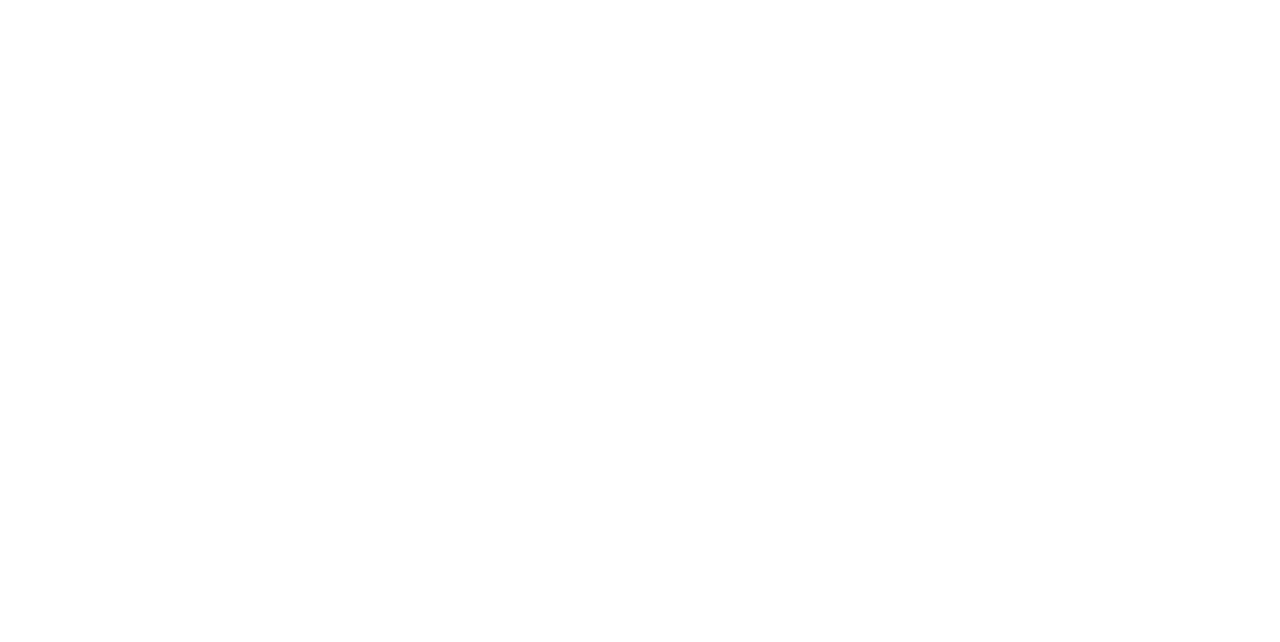
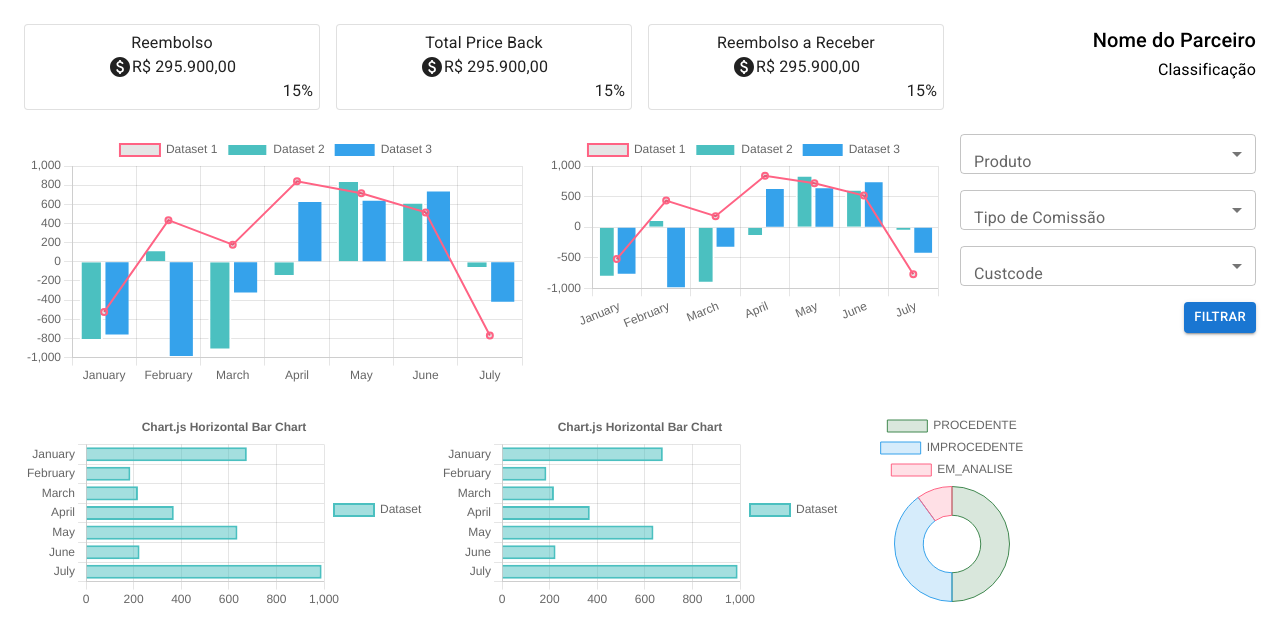
Before and after one commit to wdrik/dashboard-tim, a React (Create React App) app: page /refund-dashboard in a window 1280 px wide. Before the commit this address had no page. Shown: the top 642 px of the page. Built offline with nearby package versions, Linux system fonts and the light colour scheme; data requests are answered from the project's data file.

Commit message:
feat: add ComissionDashboardManagement page

```diff
--- a/src/App.tsx
+++ b/src/App.tsx
@@ -1,18 +1,13 @@
-import { BrowserRouter as Router, Routes, Route } from 'react-router-dom';
 import Container from '@mui/material/Container';
 
-import CommissionDashboard from './pages/CommissionDashboard';
+import Routes from './routes';
 
 import './assets/styles/global.css';
 
 function App() {
   return (
     <Container maxWidth="xl">
-      <Router>
-        <Routes>
-          <Route path="/" element={<CommissionDashboard />} />
-        </Routes>
-      </Router>
+      <Routes />
     </Container>
   );
 }
--- a/src/pages/CommissionDashboard/index.tsx
+++ b/src/pages/CommissionDashboard/index.tsx
@@ -15,7 +15,7 @@
 import CustomDatePicker from '../../components/CustomDatePicker';
 
 import { useFetch } from '../../hooks/useFetch';
-import { IPartnerContestation } from '../../@types';
+import { IPartnerContestation } from '../../@types/types';
 
 type IForm = {
   product: string[];
@@ -61,6 +61,7 @@
   };
 
   return (
+    <>
       <Grid container spacing={2} my={1}>
         <Grid item xs={3}>
           <CardWrapper title="Comissão" />
@@ -80,7 +81,9 @@
             classification="Classificação"
           />
         </Grid>
+      </Grid>
 
+      <Grid container spacing={2} my={1}>
         <Grid item xs={4}>
           <CustomChart />
         </Grid>
@@ -112,7 +115,11 @@
 
             <MultiSelect
               tag="Produto"
-            options={['Bradley Wilkerson', 'Virginia Andrews', 'Kelly Snyder']}
+              options={[
+                'Bradley Wilkerson',
+                'Virginia Andrews',
+                'Kelly Snyder',
+              ]}
               name="product"
               inputValue={form.product}
               handleChange={handleChange}
@@ -139,7 +146,9 @@
             </Button>
           </Box>
         </Grid>
+      </Grid>
 
+      <Grid container spacing={2} my={1}>
         <Grid item xs={4}>
           <HorizontalBarChart />
         </Grid>
@@ -157,6 +166,7 @@
           )}
         </Grid>
       </Grid>
+    </>
   );
 }
 
--- /dev/null
+++ b/src/pages/CommissionDashboardManagement/index.tsx
@@ -0,0 +1,35 @@
+import Grid from '@mui/material/Grid';
+
+import CardWrapper from '../../components/CardWrapper';
+
+function CommissionDashboardManagement() {
+  return (
+    <>
+      <Grid container spacing={2} my={1}>
+        <Grid item xs={3}>
+          <CardWrapper title="Comissão Bruta" />
+        </Grid>
+
+        <Grid item xs={3}>
+          <CardWrapper title="Total Estornos" />
+        </Grid>
+
+        <Grid item xs={3}>
+          <CardWrapper title="Comissão Paga" />
+        </Grid>
+
+        <Grid item xs={3}>
+          <CardWrapper title="Total Saldo Negativo" />
+        </Grid>
+      </Grid>
+
+      <Grid container spacing={2} my={1}>
+        <Grid item xs={5}>
+          <CustomChart />
+        </Grid>
+      </Grid>
+    </>
+  );
+}
+
+export default CommissionDashboardManagement;
--- a/src/pages/RefundDashboard/index.tsx
+++ b/src/pages/RefundDashboard/index.tsx
@@ -1,14 +1,166 @@
+import { useState } from 'react';
 import Grid from '@mui/material/Grid';
+import Box from '@mui/material/Box';
+import Button from '@mui/material/Button';
+import { SelectChangeEvent } from '@mui/material/Select';
 
 import CardWrapper from '../../components/CardWrapper';
+import CustomChart from '../../components/CustomChart';
+import PartnerInfo from '../../components/PartnerInfo';
+import MultiSelect from '../../components/MultiSelect';
+import CustomDatePicker from '../../components/CustomDatePicker';
+import HorizontalBarChart from '../../components/HorizontalBarChart';
+import DoughnutChart from '../../components/DoughnutChart';
+
+import { IPartnerContestation } from '../../@types/types';
+import { useFetch } from '../../hooks/useFetch';
+
+type IForm = {
+  product: string[];
+  typeOfCommission: string[];
+  custcode: string[];
+  date: Date | null;
+};
 
 function RefundDashboard() {
+  const { data: partnerContestation } = useFetch<IPartnerContestation[]>(
+    '/ds_contestacao_parceiro'
+  );
+
+  const [form, setForm] = useState<IForm>({
+    product: [],
+    typeOfCommission: [],
+    custcode: [],
+    date: new Date(),
+  });
+
+  const handleChange = (event: SelectChangeEvent<string[]>) => {
+    const {
+      target: { value, name },
+    } = event;
+
+    setForm({
+      ...form,
+      [name]: typeof value === 'string' ? value.split(',') : value,
+    });
+  };
+
+  const handleDateChange = (newValue: Date | null) => {
+    setForm({
+      ...form,
+      date: newValue,
+    });
+  };
+
+  const handleSubmit = (event: React.FormEvent<HTMLFormElement>) => {
+    event.preventDefault();
+
+    console.log('form submitted', form);
+  };
+
   return (
-    <Grid container spacing={2} my={1}>
-      <Grid item xs={3}>
-        <CardWrapper title="Comissão" />
+    <>
+      <Grid container spacing={2} my={1}>
+        <Grid item xs={3}>
+          <CardWrapper title="Reembolso" />
+        </Grid>
+
+        <Grid item xs={3}>
+          <CardWrapper title="Total Price Back" />
+        </Grid>
+
+        <Grid item xs={3}>
+          <CardWrapper title="Reembolso a Receber" />
+        </Grid>
+
+        <Grid item xs={3}>
+          <PartnerInfo
+            partnerName="Nome do Parceiro"
+            classification="Classificação"
+          />
+        </Grid>
       </Grid>
-    </Grid>
+
+      <Grid container spacing={2} my={1}>
+        <Grid item xs={5}>
+          <CustomChart />
+        </Grid>
+
+        <Grid item xs={4}>
+          <CustomChart />
+        </Grid>
+
+        <Grid item xs={3}>
+          <Box
+            component="form"
+            onSubmit={handleSubmit}
+            noValidate
+            autoComplete="off"
+            sx={{
+              display: 'flex',
+              flexDirection: 'column',
+              alignItems: 'flex-end',
+            }}
+          >
+            <CustomDatePicker
+              inputValue={form.date}
+              handleChange={handleDateChange}
+            />
+
+            <MultiSelect
+              tag="Produto"
+              options={[
+                'Bradley Wilkerson',
+                'Virginia Andrews',
+                'Kelly Snyder',
+              ]}
+              name="product"
+              inputValue={form.product}
+              handleChange={handleChange}
+            />
+
+            <MultiSelect
+              tag="Tipo de Comissão"
+              options={['Oliver Hansen', 'Van Henry', 'April Tucker']}
+              name="typeOfCommission"
+              inputValue={form.typeOfCommission}
+              handleChange={handleChange}
+            />
+
+            <MultiSelect
+              tag="Custcode"
+              options={['Omar Alexander', 'Carlos Abbott', 'Miriam Wagner']}
+              name="custcode"
+              inputValue={form.custcode}
+              handleChange={handleChange}
+            />
+
+            <Button variant="contained" size="small" type="submit">
+              Filtrar
+            </Button>
+          </Box>
+        </Grid>
+      </Grid>
+
+      <Grid container spacing={2} my={1}>
+        <Grid item xs={4}>
+          <HorizontalBarChart />
+        </Grid>
+
+        <Grid item xs={4}>
+          <HorizontalBarChart />
+        </Grid>
+
+        <Grid item xs={2}>
+          {partnerContestation && (
+            <DoughnutChart
+              labels={partnerContestation?.map((x) => x.status_contestacao)}
+              data={partnerContestation?.map((x) => x.total_volume)}
+            />
+          )}
+        </Grid>
+      </Grid>
+    </>
   );
 }
 
--- /dev/null
+++ b/src/routes.tsx
@@ -0,0 +1,22 @@
+import { BrowserRouter, Routes as Router, Route } from 'react-router-dom';
+
+import CommissionDashboard from './pages/CommissionDashboard';
+import CommissionDashboardManagement from './pages/CommissionDashboardManagement';
+import RefundDashboard from './pages/RefundDashboard';
+
+function Routes() {
+  return (
+    <BrowserRouter>
+      <Router>
+        <Route path="/commission-dashboard" element={<CommissionDashboard />} />
+        <Route
+          path="/commission-dashboard-management"
+          element={<CommissionDashboardManagement />}
+        />
+        <Route path="/refund-dashboard" element={<RefundDashboard />} />
+      </Router>
+    </BrowserRouter>
+  );
+}
+
+export default Routes;
```
Also changed, not shown: src/@types/types.d.ts (renamed from src/@types/index.ts). Lines whose indentation alone changed are shown as unchanged.
